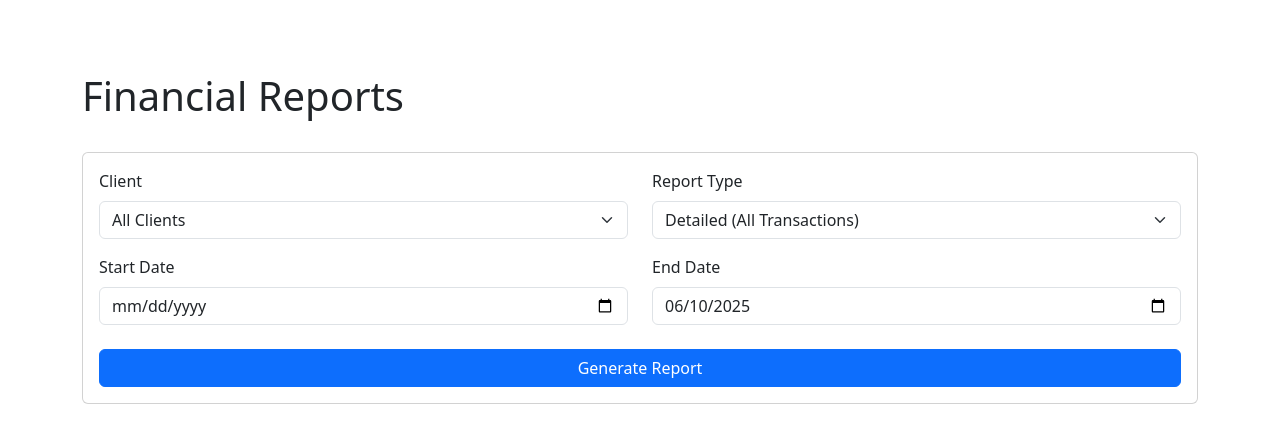
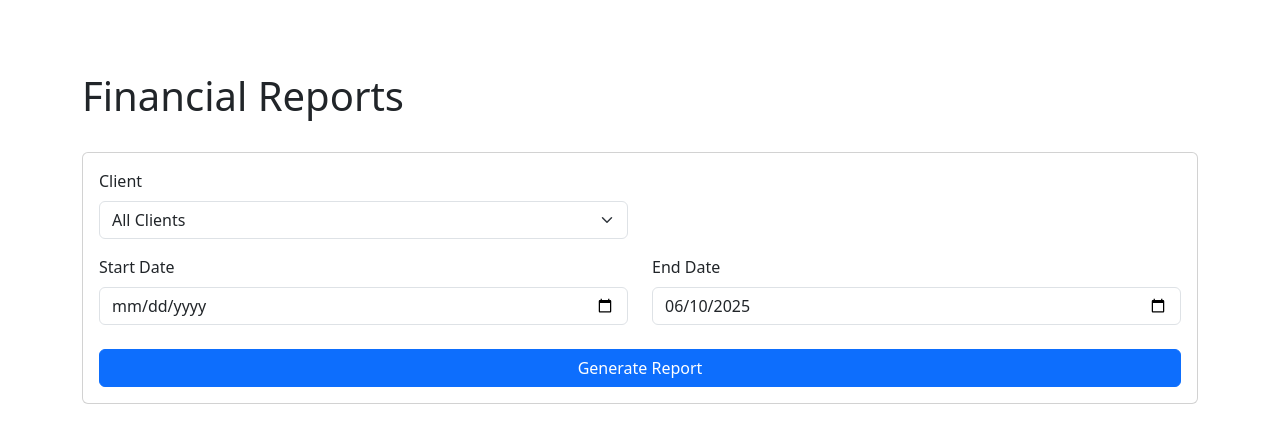
Before and after one commit to mohamednet/-thinkhugetest, a PHP site: template App/Views/reports/index.php in a window 1280 px wide. Shown: the top 443 px of the page. Run offline with PHP 8.4, Linux system fonts and the light colour scheme; the template is opened without the code that fills it, so the values that code supplies are empty; some libraries are stand-ins or nearby versions.

Commit message:
fix report and transactions error amount and report type

```diff
--- a/App/Views/reports/index.php
+++ b/App/Views/reports/index.php
@@ -24,13 +24,8 @@ ob_start();
                         <?php endforeach; ?>
                     </select>
                 </div>
-                <div class="col-md-6">
-                    <label for="report_type" class="form-label">Report Type</label>
-                    <select class="form-select" id="report_type" name="report_type">
-                        <option value="detailed">Detailed (All Transactions)</option>
-                        <option value="grouped">Grouped By Client</option>
-                    </select>
-                </div>
+                <!-- Report type is fixed to "detailed" -->
+                <input type="hidden" name="report_type" value="detailed">
             </div>
 
             <div class="row mb-4">
--- a/App/Views/transactions/index.php
+++ b/App/Views/transactions/index.php
@@ -97,8 +97,8 @@ ob_start();
                         <div class="input-group">
                             <span class="input-group-text">$</span>
                             <input type="number" class="form-control" id="amount" name="amount" step="0.01" min="0.01" max="99999999.99" value="<?= htmlspecialchars(old('amount', '')) ?>" required>
-                            <div class="form-text">Maximum amount: $99,999,999.99</div>
                         </div>
+                        <div class="form-text">Maximum amount: $99,999,999.99</div>
                     </div>
 
                     <div class="mb-3">
@@ -201,8 +201,8 @@ ob_start();
                             <div class="input-group">
                                 <span class="input-group-text">$</span>
                                 <input type="number" class="form-control" id="amount<?= $transaction->id ?>" name="amount" step="0.01" min="0.01" max="99999999.99" value="<?= htmlspecialchars($transaction->amount) ?>" required>
+                            </div>
                             <div class="form-text">Maximum amount: $99,999,999.99</div>
-                            </div>
                         </div>
 
                         <div class="mb-3">
```
